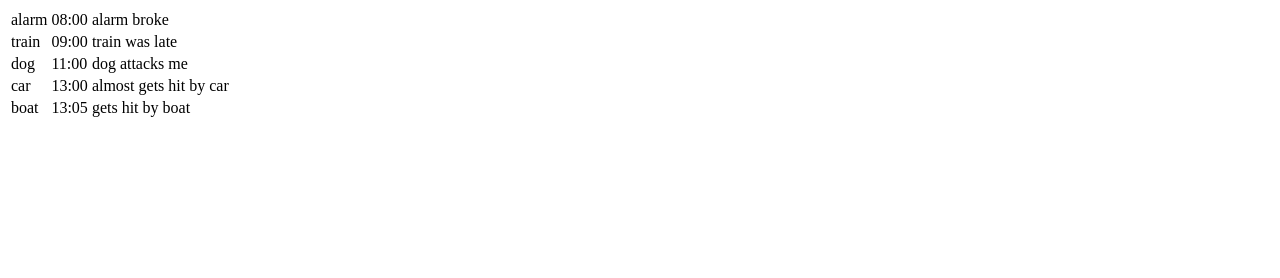
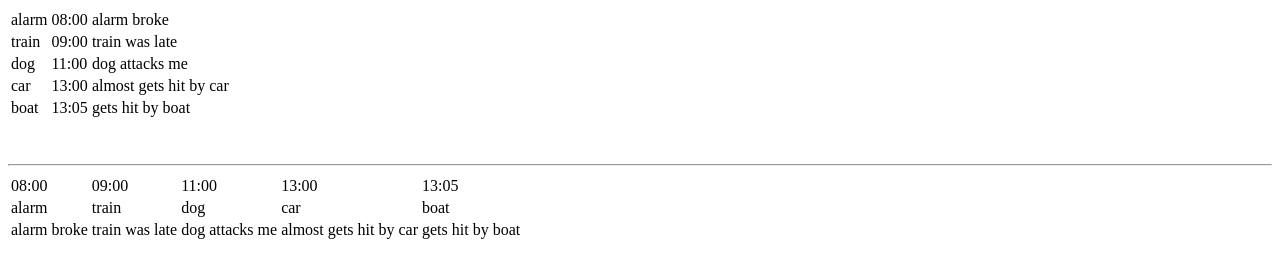
Before and after one commit to jonathandrew/darkest-timeline, a plain HTML site: page index.html in a window 1280 px wide. Drawn offline with Linux system fonts and the light colour scheme.

Commit message:
finished second table

```diff
--- a/index.html
+++ b/index.html
@@ -31,5 +31,33 @@
                 <td>gets hit by boat</td>
             </tr>
         </table>
+        <br>
+        <br>
+        <hr>
+
+        <table>
+            <tr>
+                <td>08:00</td>
+                <td>09:00</td>
+                <td>11:00</td>
+                <td>13:00</td>
+                <td>13:05</td>
+            </tr>
+            <tr>
+                <td>alarm</td>
+                <td>train</td>
+                <td>dog</td>
+                <td>car</td>
+                <td>boat</td>
+            </tr>
+            <tr>
+                <td>alarm broke</td>
+                <td>train was late</td>
+                <td>dog attacks me</td>
+                <td>almost gets hit by car</td>
+                <td>gets hit by boat</td>
+            </tr>
+
+        </table>
     </body>
 </html>
```
